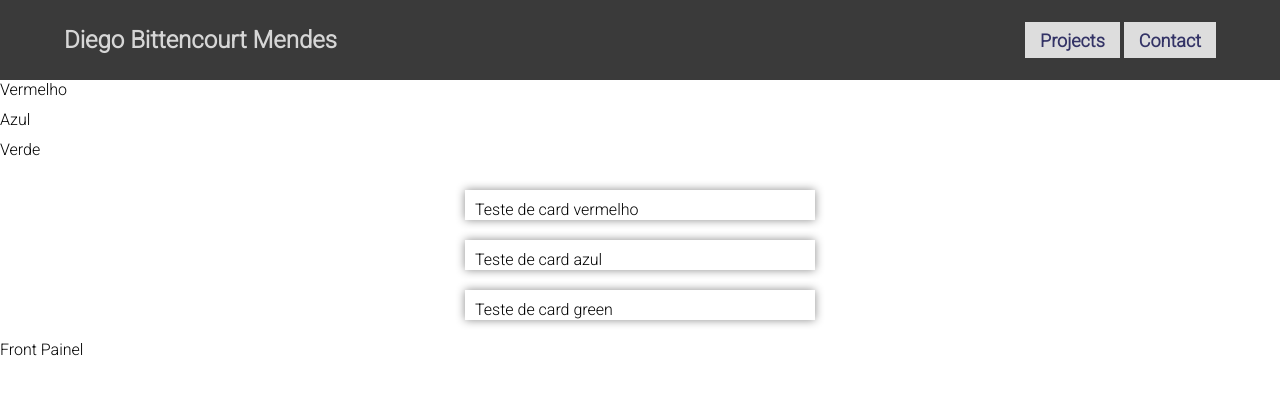
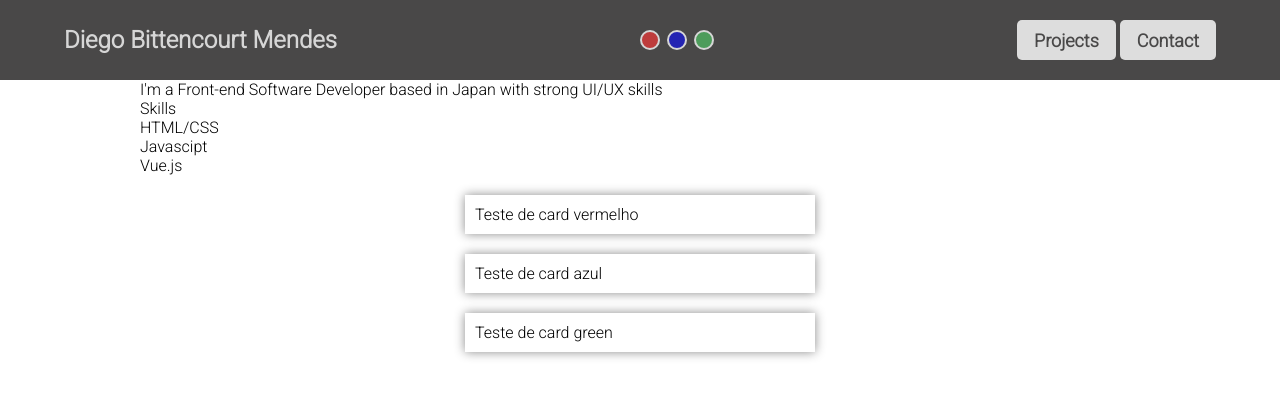
Before and after one commit to Diego-Bittencourt/portfolio_page, a Vue app: page / in a window 1280 px wide. Shown: the top 396 px of the page. Built offline with nearby package versions, Linux system fonts and the light colour scheme.

Commit message:
FEAT - color scheme is passed successfully to buttons and applying style

```diff
--- a/src/App.vue
+++ b/src/App.vue
@@ -1,16 +1,11 @@
 <template>
-<the-header></the-header>
+<the-header @set-color="setColor"></the-header>
 <div class="pagewrapper"></div>
 
 
-  <div class="red" @click="setColor('red')">Vermelho</div>
-  <div class="blue" @click="setColor('blue')">Azul</div>
-  <div class="green" @click="setColor('green')">Verde</div>
-  <base-card :color="themeColor">Teste de card vermelho</base-card>
-  <base-card :color="themeColor">Teste de card azul</base-card>
-  <base-card :color="themeColor">Teste de card green</base-card>
 
-  <router-view></router-view>
+
+  <router-view :color="themeColor"></router-view>
 </template>
 
 <!-- // npm i --save @fortawesome/fontawesome-svg-core -->
@@ -56,10 +51,4 @@ body {
   font-size: 1.6rem;
 }
 
-.red,
-.blue,
-.green {
-  height: 30px;
-  width: 30px;
-}
 </style>
--- a/src/components/UI/BaseButton.vue
+++ b/src/components/UI/BaseButton.vue
@@ -1,8 +1,8 @@
 <template>
-  <button v-if="!link" :class="mode">
+  <button v-if="!link" :class="color">
     <slot></slot>
   </button>
-  <router-link v-else :to="to" :class="mode">
+  <router-link v-else :to="to" :class="color">
     <slot></slot>
   </router-link>
 </template>
@@ -10,7 +10,7 @@
 <script>
 export default {
   props: {
-    mode: {
+    color: {
       type: String,
       required: false,
       default: null,
@@ -35,15 +35,46 @@ export default {
 </script>
 
 <style scoped>
-button,
-a {
+a,
+button {
   text-decoration: none;
   font: inherit;
   cursor: pointer;
   text-align: center;
-  color: #333366;
+  color: #494848;
   background-color: #dddddd;
+  border-radius: 5px;
+  border: 2px solid transparent;
 }
 
+button:hover,
+a:hover {
+  background-color: #494848;
+  color: #dddddd;
+  transition: 0.5s;
+  border-color: #dddddd;
+}
+
+.green:active {
+  transform: scale(0.8);
+  transition: 0.2s;
+  color: #67b658;
+  border-color: #67b658;
+
+}
+
+.red:active {
+  transform: scale(0.8);
+  transition: 0.2s;
+  color: rgb(190, 60, 60);
+  border-color: rgb(190, 60, 60);
+}
+
+.blue:active {
+  transform: scale(0.8);
+  transition: 0.2s;
+  color: rgb(36, 36, 179);
+  border-color: rgb(36, 36, 179);
+}
 
 </style>
--- a/src/components/UI/BaseCard.vue
+++ b/src/components/UI/BaseCard.vue
@@ -25,6 +25,7 @@ export default {
     padding: 1rem;
     margin: 2rem auto;
     max-width: 35rem;
+    transition: 0.3s;
 }
 
 .blue:hover {
--- a/src/components/layout/TheHeader.vue
+++ b/src/components/layout/TheHeader.vue
@@ -2,10 +2,20 @@
   <header>
     <nav>
       <h1>Diego Bittencourt Mendes</h1>
+      <div class="btnwrapper">
+      <div class="redselector colorbtn" @click="setColor('red')"></div>
+      <div class="blueselector colorbtn" @click="setColor('blue')"></div>
+      <div class="greenselector colorbtn" @click="setColor('green')"></div>
+      </div>
+
 
       <ul>
-        <base-button link to="/projects"><li><h1>Projects</h1></li></base-button>
-        <base-button link to="/contact"><li><h1>Contact</h1></li></base-button>
+        <base-button link to="/projects" :color="themeColor"
+          ><li><h1>Projects</h1></li></base-button
+        >
+        <base-button link to="/contact" :color="themeColor"
+          ><li><h1>Contact</h1></li></base-button
+        >
       </ul>
     </nav>
   </header>
@@ -13,7 +23,17 @@
 
 <script>
 export default {
-
+  data() {
+    return {
+      themeColor: ''
+    }
+  },
+  methods: {
+    setColor(color) {
+      this.$emit("set-color", color);
+      this.themeColor = color;
+    }
+  }
 };
 </script>
 
@@ -24,13 +44,14 @@ header {
   align-content: center;
   height: 10vh;
   width: 100%;
-  background-color: #3a3a3a;
+  background-color: #494848;
   font-size: inherit;
   color: #d6d6d6;
 }
 
 header nav {
   width: 90%;
+  height: 100%;
   display: flex;
   justify-content: space-between;
   align-items: stretch;
@@ -40,8 +61,8 @@ header nav {
 header ul {
   display: flex;
   justify-content: space-around;
-  align-items: flex-end;
-
+  align-items: center;
+  height: 100%;
   gap: 0.4rem;
 }
 
@@ -57,5 +78,45 @@ h1 {
   margin: auto 0;
 }
 
+.colorbtn {
+  width: 20px;
+  height: 20px;
+  border-radius: 10px;
+  transition: 0.3s;
+}
 
+.btnwrapper {
+  width: 80px;
+  height: 100%;
+  display: flex;
+  justify-content: space-around;
+  align-items: center;
+}
+
+.blueselector {
+  background-color: rgb(36, 36, 179);
+  border: 2px solid #d6d6d6;
+}
+
+.greenselector {
+  background-color: #4d9c5b;
+  border: 2px solid #d6d6d6
+}
+
+.redselector {
+  background-color: rgb(190, 60, 60);
+  border: 2px solid #d6d6d6
+}
+
+.blueselector:hover {
+  box-shadow: 0 0 5px 5px rgba(137, 43, 226, 0.61);
+}
+
+.greenselector:hover {
+  box-shadow: 0 0 5px 5px rgba(0, 221, 0, 0.63);
+}
+
+.redselector:hover {
+  box-shadow: 0 0 5px 5px rgba(223, 61, 61, 0.603);
+}
 </style>
--- a/src/pages/FrontPainel.vue
+++ b/src/pages/FrontPainel.vue
@@ -1,3 +1,39 @@
 <template>
-    Front Painel
+<section>
+  <div class="intro">
+    </div>
+    <div class="description">
+      <p>I'm a Front-end Software Developer based in Japan with strong UI/UX skills</p>
+      <p>Skills</p>
+      <ul>
+        <li>HTML/CSS</li>
+        <li>Javascipt</li>
+        <li>Vue.js</li>
+        </ul>
+    </div>
+
+</section>
+    <base-card :color="color">Teste de card vermelho</base-card>
+      <base-card :color="color">Teste de card azul</base-card>
+      <base-card :color="color">Teste de card green</base-card>
 </template>
+
+<script>
+export default {
+  props: ['color']
+}
+</script>
+
+<style scoped>
+section {
+  width: 90%;
+  max-width: 1000px;
+  margin: 0 auto;
+  display: flex;
+
+}
+
+ul {
+list-style: none;
+}
+</style>
--- a/src/pages/ProjectList.vue
+++ b/src/pages/ProjectList.vue
@@ -1,3 +1,39 @@
 <template>
-    Projects List
+  <div class="list">
+    <ul>
+      <li
+        v-for="project in projectList"
+        :key="project.title"
+        :title="project.title"
+        :desc="project.desc"
+        :gitlink="project.gitlink"
+        :livelink="project.livelink"
+      ></li>
+    </ul>
+  </div>
 </template>
+
+<script>
+export default {
+  data() {
+    return {
+      projectList: [
+        {
+          title: "Find a Code Buddy",
+          desc: "A small social media in which you create an account, create code requests, register as a mentor, send a message to a mentor and see other users code requests. Back end provided by FireBase.",
+          gitlink: "www.github.com",
+          livelink: "www.google.com"
+        },
+        {
+          title: "Rock, scissors, paper, lizard and Spock",
+          desc: "An extended version of the popular Rock, Scissors and Paper game. It was popular in The Big Bang Theory tv show.",
+          gitlink: "www.github.com",
+          livelink: "www.google.com"
+        }
+      ],
+    };
+  },
+};
+</script>
+
+<style scoped></style>
```
